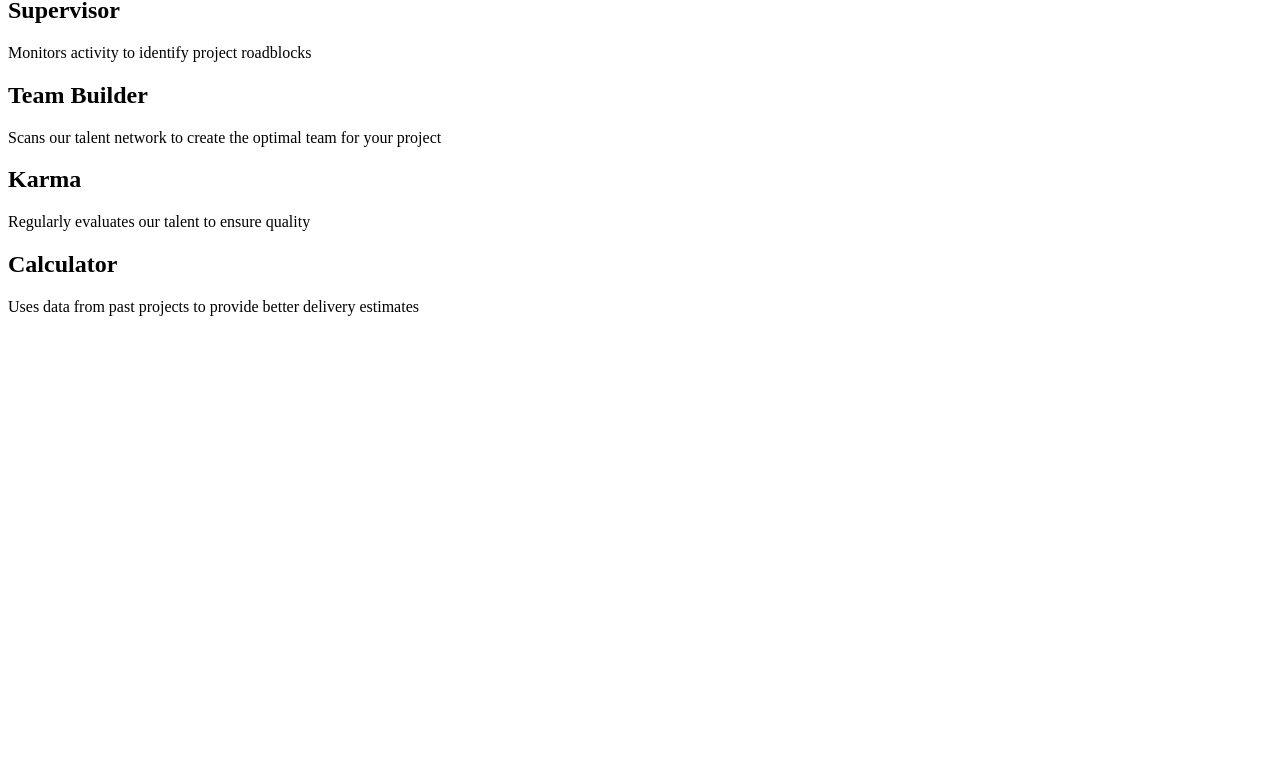
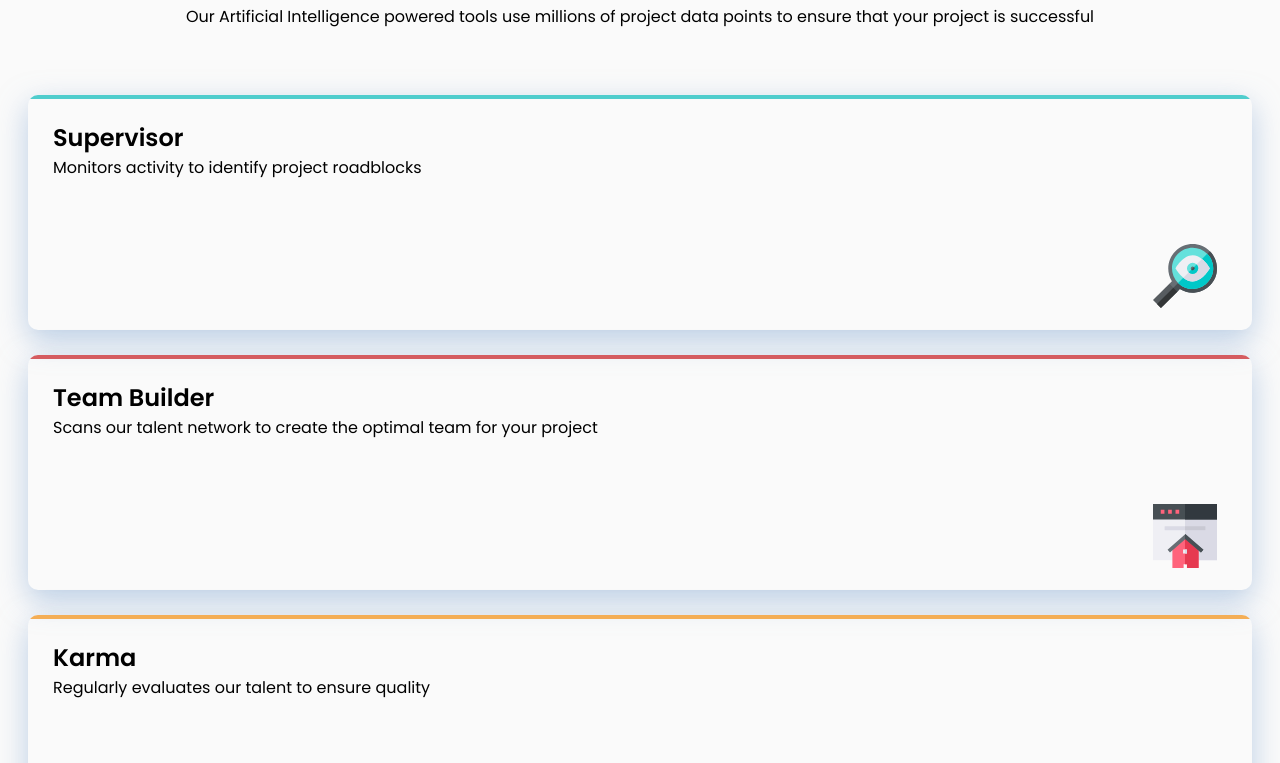
Before and after one commit to dduvanpantoja/four-card, a plain HTML site: page index.html in a window 1280 px wide. Shown: the part 121-884 px from the top of the page. Before the commit the page ends 800 px from the top, so only its background shows below. Drawn offline with Linux system fonts and the light colour scheme.

Commit message:
Diseño para movil terminado

```diff
--- a/asset/css/style.css
+++ b/asset/css/style.css
@@ -1 +1,102 @@
+:root {
+  --bg-body: #fafafa;
+  --light-text: #aaabb3;
+  --bold-text: #4f4e5d;
+  /* cards */
+  --white: #fff;
+  --cyan: #4fcdcd;
+  --red: #d55c60;
+  --orange: #f4ae56;
+  --blue: #5a9ce5;
+}
+
+body {
+  background-color: var(--bg-body);
   font-family: 'Poppins', sans-serif;
+}
+
+.main-header {
+  text-align: center;
+  padding: 50px 40px;
+}
+
+.main-title {
+  font-size: 1.5rem;
+  font-weight: 200;
+}
+
+.subtitle {
+  /* background-color: green; */
+}
+
+.cards {
+  display: grid;
+  padding: 0 20px;
+
+}
+
+.card {
+  padding: 25px;
+  position: relative;
+  height: 185px;
+  margin-bottom: 25px;
+  border-radius: 10px;
+  box-shadow: 0 10px 30px #83a6d288;
+  overflow: hidden;
+}
+
+.card::before {
+  content: '';
+  position: absolute;
+  top: 0;
+  left: 0;
+  width: 100%;
+  height: 4px;
+}
+
+.card--cyan::before {
+  background-color: var(--cyan);
+}
+
+.card--red::before {
+  background-color: var(--red);
+}
+
+.card--orange::before {
+  background-color: var(--orange);
+}
+
+.card--blue:before {
+  background-color: var(--blue);
+}
+
+.card-title {
+  margin: 0;
+}
+
+.card-description {
+  margin: 0;
+}
+
+.card:first-child::after {
+  --icon: url(../icons/icon-supervisor.svg);
+}
+
+.card:nth-child(2)::after {
+  --icon: url(../icons/icon-team-builder.svg);
+}
+
+.card:nth-child(3)::after {
+  --icon: url(../icons/icon-karma.svg);
+}
+
+.card:nth-child(4)::after {
+  --icon: url(../icons/icon-calculator.svg);
+}
+
+.card::after {
+  content: var(--icon);
+  position: absolute;
+  right:35px;
+  bottom: 15px;
+}
--- a/index.html
+++ b/index.html
@@ -7,31 +7,33 @@
   <title>Four card feature section</title>
   <link rel="preconnect" href="https://fonts.gstatic.com">
   <link href="https://fonts.googleapis.com/css2?family=Poppins:wght@200;400;600&display=swap" rel="stylesheet">
+  <link rel="stylesheet" href="asset/css/style.css">
 </head>
 <body>
-  <h1 class="main-title">Reliable, efficient delivery
-    <b>Powered by Technology</b>
-  </h1>
-  <p class="subtitle">Our Artificial Intelligence powered tools use millions of project data points
-  to ensure that your project is successful
-  </p>
-  <div class="cards">
-    <div class="card card--cyan">
+  <header class="main-header">
+    <h1 class="main-title">Reliable, efficient delivery
+      <b>Powered by Technology</b>
+    </h1>
+    <p class="subtitle">Our Artificial Intelligence powered tools use millions of project data points
+    to ensure that your project is successful</p>
+  </header>
+  <main class="cards">
+    <article class="card card--cyan">
       <h2 class="card-title">Supervisor</h2>
       <p class="card-description">Monitors activity to identify project roadblocks</p>
-    </div>
-    <div class="card card--cyan">
+    </article>
+    <article class="card card--red">
       <h2 class="card-title">Team Builder</h2>
       <p class="card-description">Scans our talent network to create the optimal team for your project</p>
-    </div>
-    <div class="card card--cyan">
+    </article>
+    <article class="card card--orange">
       <h2 class="card-title">Karma</h2>
       <p class="card-description">Regularly evaluates our talent to ensure quality</p>
-    </div>
-    <div class="card card--cyan">
+    </article>
+    <article class="card card--blue">
       <h2 class="card-title">Calculator</h2>
       <p class="card-description">Uses data from past projects to provide better delivery estimates</p>
-    </div>
-  </div>
+    </article>
+  </main>
 </body>
 </html>
```
